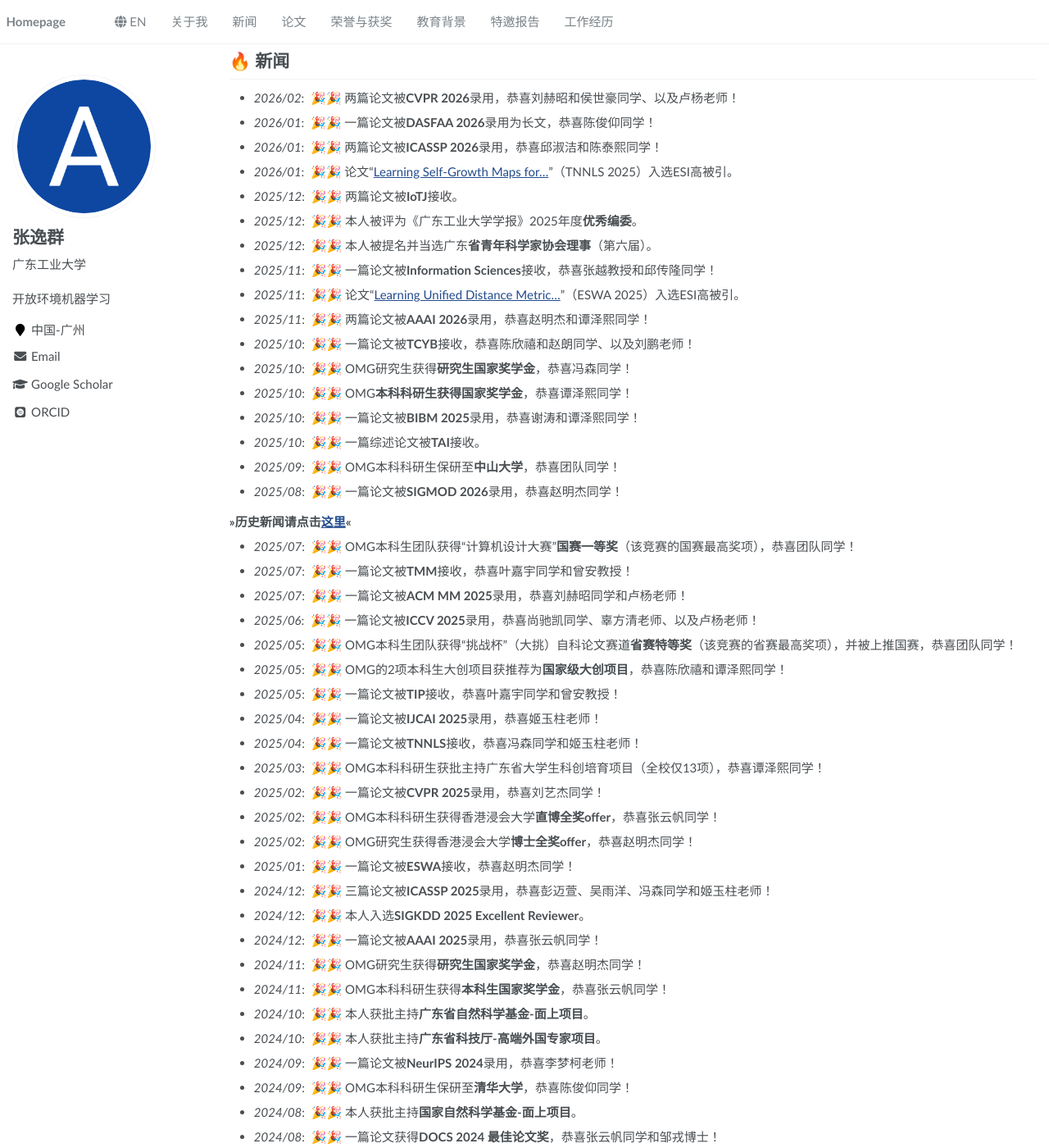
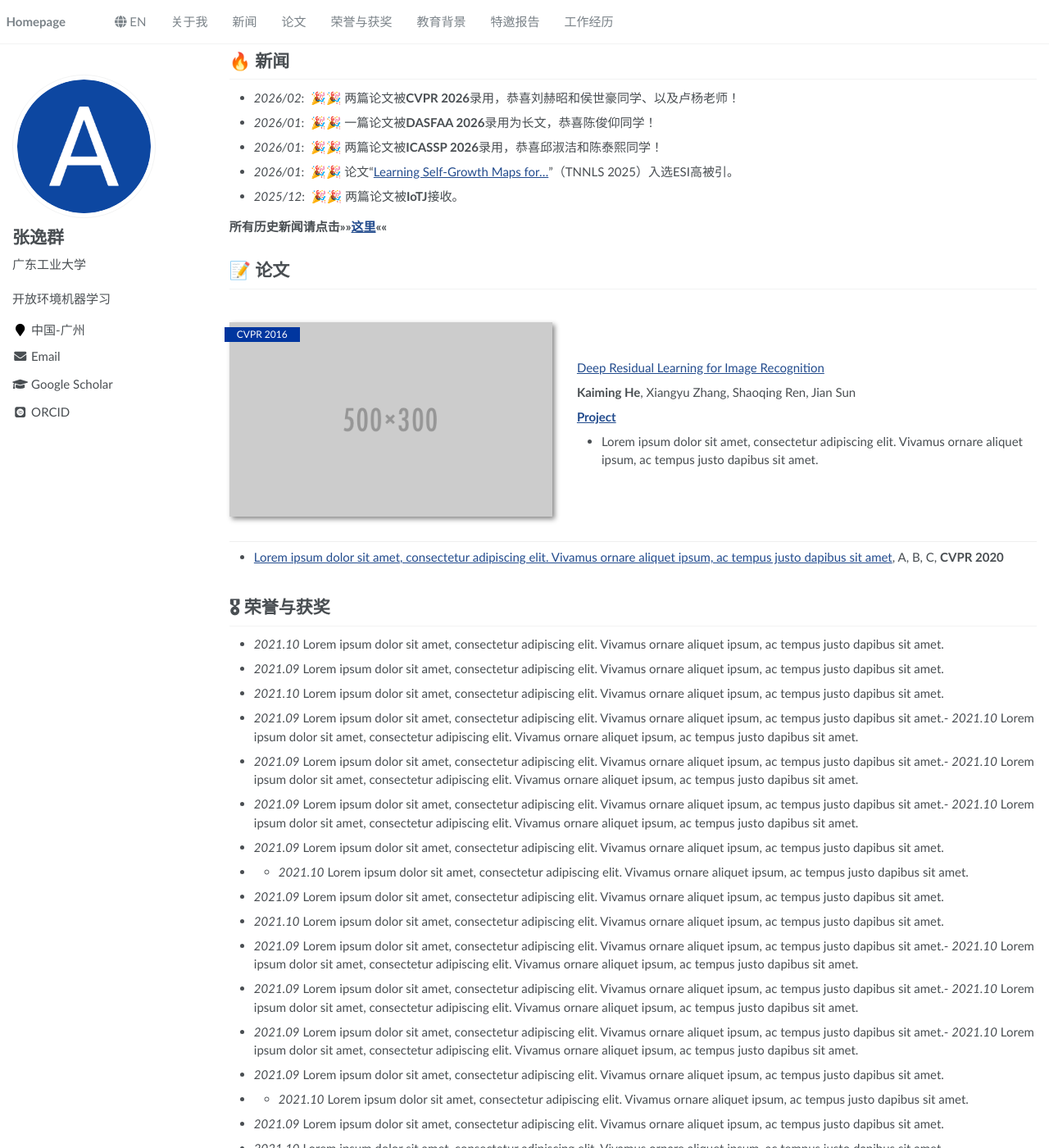
Before and after one commit to yqzhang-Zz/zh, a Jekyll site: the page built from _pages/about.md, in a window 1280 px wide and 1400 px high, scrolled down 239 px. Shown: the whole window at 82% size. Built offline with Jekyll 4.4.1, drawn with Linux system fonts in a browser that asks for light colours; some web fonts are replaced; some of the changed text lies outside the part shown.

Commit message:
Update about.md

```diff
--- a/_pages/about.md
+++ b/_pages/about.md
@@ -31,66 +31,8 @@ redirect_from:
 - *2026/01*: &nbsp;🎉🎉 两篇论文被**ICASSP 2026**录用，恭喜邱淑洁和陈泰熙同学！
 - *2026/01*: &nbsp;🎉🎉 论文“[Learning Self-Growth Maps for…](https://ieeexplore.ieee.org/abstract/document/11007519)”（TNNLS 2025）入选ESI高被引。
 - *2025/12*: &nbsp;🎉🎉 两篇论文被**IoTJ**接收。
-- *2025/12*: &nbsp;🎉🎉 本人被评为《广东工业大学学报》2025年度**优秀编委**。
-- *2025/12*: &nbsp;🎉🎉 本人被提名并当选广东**省青年科学家协会理事**（第六届）。
-- *2025/11*: &nbsp;🎉🎉 一篇论文被**Information Sciences**接收，恭喜张越教授和邱传隆同学！
-- *2025/11*: &nbsp;🎉🎉 论文“[Learning Unified Distance Metric…](https://www.sciencedirect.com/science/article/abs/pii/S0957417425003604)”（ESWA 2025）入选ESI高被引。
-- *2025/11*: &nbsp;🎉🎉 两篇论文被**AAAI 2026**录用，恭喜赵明杰和谭泽熙同学！
-- *2025/10*: &nbsp;🎉🎉 一篇论文被**TCYB**接收，恭喜陈欣禧和赵朗同学、以及刘鹏老师！
-- *2025/10*: &nbsp;🎉🎉 OMG研究生获得**研究生国家奖学金**，恭喜冯森同学！
-- *2025/10*: &nbsp;🎉🎉 OMG**本科科研生获得国家奖学金**，恭喜谭泽熙同学！
-- *2025/10*: &nbsp;🎉🎉 一篇论文被**BIBM 2025**录用，恭喜谢涛和谭泽熙同学！
-- *2025/10*: &nbsp;🎉🎉 一篇综述论文被**TAI**接收。
-- *2025/09*: &nbsp;🎉🎉 OMG本科科研生保研至**中山大学**，恭喜团队同学！
-- *2025/08*: &nbsp;🎉🎉 一篇论文被**SIGMOD 2026**录用，恭喜赵明杰同学！
 
-**>>历史新闻请点击[这里](/zh-news/)<<**
-
-- *2025/07*: &nbsp;🎉🎉 OMG本科生团队获得“计算机设计大赛”**国赛一等奖**（该竞赛的国赛最高奖项），恭喜团队同学！
-- *2025/07*: &nbsp;🎉🎉 一篇论文被**TMM**接收，恭喜叶嘉宇同学和曾安教授！
-- *2025/07*: &nbsp;🎉🎉 一篇论文被**ACM MM 2025**录用，恭喜刘赫昭同学和卢杨老师！
-- *2025/06*: &nbsp;🎉🎉 一篇论文被**ICCV 2025**录用，恭喜尚驰凯同学、辜方清老师、以及卢杨老师！
-- *2025/05*: &nbsp;🎉🎉 OMG本科生团队获得“挑战杯”（大挑）自科论文赛道**省赛特等奖**（该竞赛的省赛最高奖项），并被上推国赛，恭喜团队同学！
-- *2025/05*: &nbsp;🎉🎉 OMG的2项本科生大创项目获推荐为**国家级大创项目**，恭喜陈欣禧和谭泽熙同学！
-- *2025/05*: &nbsp;🎉🎉 一篇论文被**TIP**接收，恭喜叶嘉宇同学和曾安教授！
-- *2025/04*: &nbsp;🎉🎉 一篇论文被**IJCAI 2025**录用，恭喜姬玉柱老师！
-- *2025/04*: &nbsp;🎉🎉 一篇论文被**TNNLS**接收，恭喜冯森同学和姬玉柱老师！
-- *2025/03*: &nbsp;🎉🎉 OMG本科科研生获批主持广东省大学生科创培育项目（全校仅13项），恭喜谭泽熙同学！
-- *2025/02*: &nbsp;🎉🎉 一篇论文被**CVPR 2025**录用，恭喜刘艺杰同学！
-- *2025/02*: &nbsp;🎉🎉 OMG本科科研生获得香港浸会大学**直博全奖offer**，恭喜张云帆同学！
-- *2025/02*: &nbsp;🎉🎉 OMG研究生获得香港浸会大学**博士全奖offer**，恭喜赵明杰同学！
-- *2025/01*: &nbsp;🎉🎉 一篇论文被**ESWA**接收，恭喜赵明杰同学！
-- *2024/12*: &nbsp;🎉🎉 三篇论文被**ICASSP 2025**录用，恭喜彭迈萱、吴雨洋、冯森同学和姬玉柱老师！
-- *2024/12*: &nbsp;🎉🎉 本人入选**SIGKDD 2025 Excellent Reviewer**。
-- *2024/12*: &nbsp;🎉🎉 一篇论文被**AAAI 2025**录用，恭喜张云帆同学！
-- *2024/11*: &nbsp;🎉🎉 OMG研究生获得**研究生国家奖学金**，恭喜赵明杰同学！
-- *2024/11*: &nbsp;🎉🎉 OMG本科科研生获得**本科生国家奖学金**，恭喜张云帆同学！
-- *2024/10*: &nbsp;🎉🎉 本人获批主持**广东省自然科学基金-面上项目**。
-- *2024/10*: &nbsp;🎉🎉 本人获批主持**广东省科技厅-高端外国专家项目**。
-- *2024/09*: &nbsp;🎉🎉 一篇论文被**NeurIPS 2024**录用，恭喜李梦柯老师！
-- *2024/09*: &nbsp;🎉🎉 OMG本科科研生保研至**清华大学**，恭喜陈俊仰同学！
-- *2024/08*: &nbsp;🎉🎉 本人获批主持**国家自然科学基金-面上项目**。
-- *2024/08*: &nbsp;🎉🎉 一篇论文获得**DOCS 2024 最佳论文奖**，恭喜张云帆同学和邹戎博士！
-- *2024/08*: &nbsp;🎉🎉 两篇论文被**BIBM 2024**录用，恭喜陈庆生同学和姬玉柱老师！
-- *2024/07*: &nbsp;🎉🎉 两篇论文被**ECAI 2024**录用，恭喜赵明杰同学和姬玉柱老师！
-- *2024/07*: &nbsp;🎉🎉 OMG本科生大创项目获推荐为**国家级大创项目**，恭喜蔡升宏同学！
-- *2024/06*: &nbsp;🎉🎉 一篇论文被**KDD 2024**录用，恭喜陈俊仰同学！
-- *2024/05*: &nbsp;🎉🎉 一篇论文被**ICDCS 2024**录用，恭喜蔡升宏同学！
-- *2023/10*: &nbsp;🎉🎉 一篇论文被**BIBM 2023**录用，恭喜赵朗同学！
-- *2023/07*: &nbsp;🎉🎉 OMG本科生团队获中国大学生计算机设计大赛**国赛二等奖**，恭喜陈晓茵和詹培林同学！
-- *2023/06*: &nbsp;🎉🎉 一篇论文被**ECAI 2023**录用，恭喜张志鹏同学和曾安教授！
-- *2022/11*: &nbsp;🎉🎉 本人获批主持**广东省自然科学基金-面上项目**。
-- *2022/09*: &nbsp;🎉🎉 OMG本科科研生保研（直博）至**深圳大学**，恭喜卢丹琪同学！
-- *2022/08*: &nbsp;🎉🎉 本人获批主持**广东工业大学交叉学科培育项目**。
-- *2022/07*: &nbsp;🎉🎉 一篇论文被**TNNLS**接收。
-- *2022/04*: &nbsp;🎉🎉 一篇论文被**IJCAI 2022**录用。
-- *2021/10*: &nbsp;🎉🎉 本人获批主持**广东省自然科学基金-面上项目**。
-- *2021/08*: &nbsp;🎉🎉 本人获批主持**国家自然科学基金-青年基金项目**。
-- *2021/06*: &nbsp;🎉🎉 本人获批主持**广州市科技计划-青年博士人员资助项目**。
-- *2021/01*: &nbsp;🎉🎉 一篇论文被**TPAMI**接收。
-- *2020/10*: &nbsp;🎉🎉 本人加入广东工业大学计算机学院。
-- *2020/03*: &nbsp;🎉🎉 一篇论文被**TCYB**接收。
-- *2019/11*: &nbsp;🎉🎉 一篇论文被**AAAI 2020**录用。
+**所有历史新闻请点击>>>>[这里](/zh-news/)<<<<**
 
 <span class='anchor' id="publications"></span>
 
```
